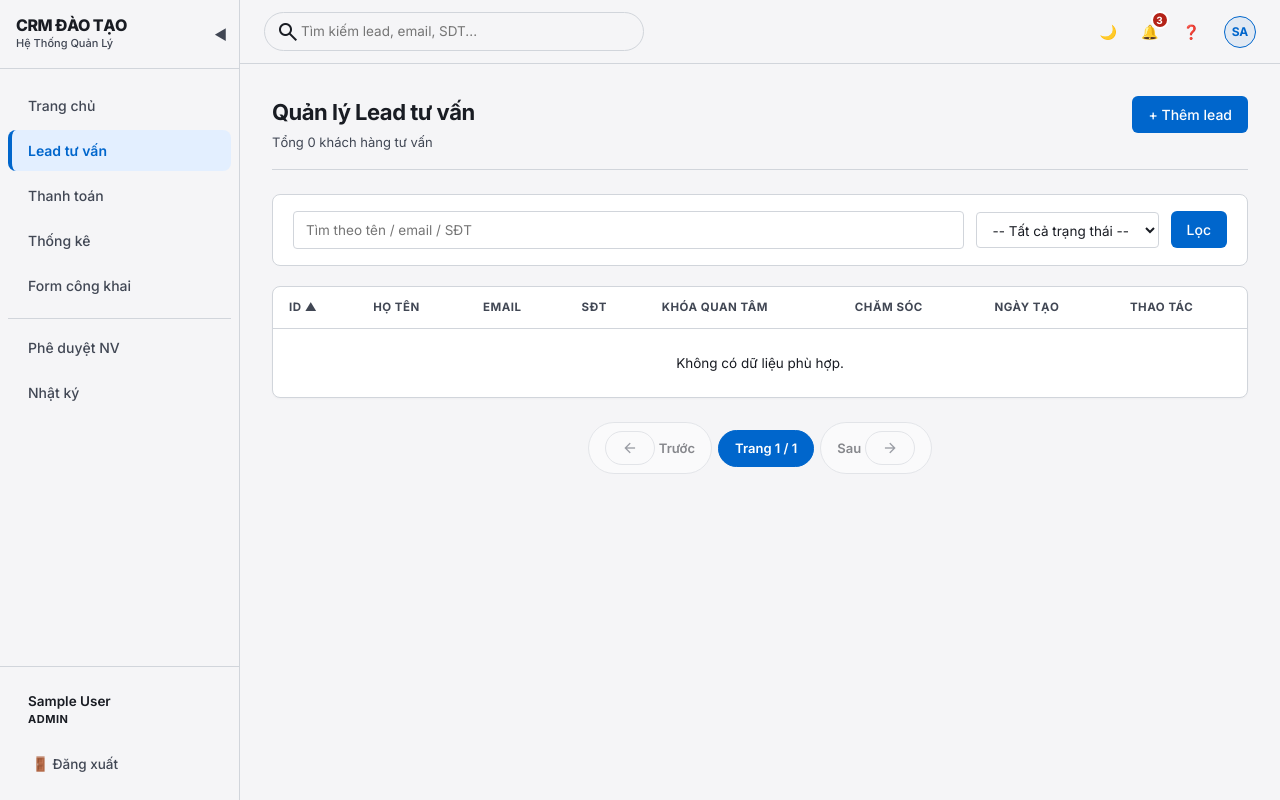
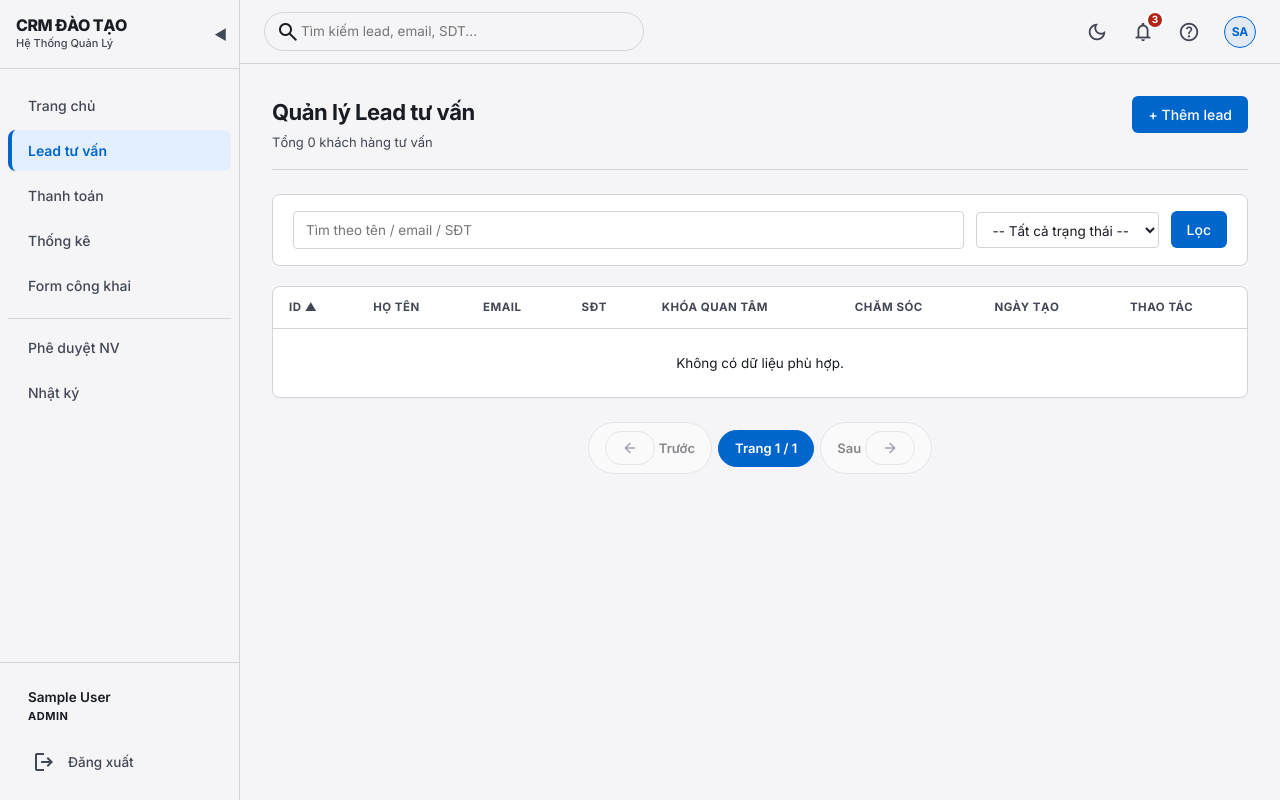
Before and after one commit to qanh-khtn/lab06-mini-training-final, a PHP site: page /leads/ in a window 1280 px wide. Run offline with PHP 8.4, Linux system fonts and the light colour scheme; the visitor is signed in with stand-in values (Sample User, id 1); data that the repository does not hold is empty.

Commit message:
fix(layout): revert topbar icons, remove emoji from help modal text
- Restore Material Symbols icons to topbar buttons (theme, notification, help, menu)
- Remove emoji from help modal content headings
- Keep text-only design in sidebar (no icons)
- Help modal now cleaner without emoji decoration

```diff
--- a/views/layout.php
+++ b/views/layout.php
@@ -85,7 +85,8 @@ $showSidebar = is_logged_in() && !in_array($currentPath, ['/login', '/register',
             <form method="POST" action="/logout" id="logout-form">
                 <input type="hidden" name="csrf_token" value="<?= h(csrf_token()) ?>">
                 <button type="submit" class="logout-link">
-                    <span>🚪 Đăng xuất</span>
+                    <span class="material-symbols-outlined">logout</span>
+                    <span>Đăng xuất</span>
                 </button>
             </form>
         </div>
@@ -102,7 +103,7 @@ $showSidebar = is_logged_in() && !in_array($currentPath, ['/login', '/register',
         <header class="topbar">
             <div class="topbar-left">
                 <button class="menu-toggle" id="menu-toggle" aria-label="Toggle Menu">
-                    ☰
+                    <span class="material-symbols-outlined">menu</span>
                 </button>
                 <div class="topbar-search" id="quick-search-form">
                     <span class="material-symbols-outlined">search</span>
@@ -112,15 +113,15 @@ $showSidebar = is_logged_in() && !in_array($currentPath, ['/login', '/register',
             </div>
             <div class="topbar-right">
                 <button class="topbar-btn" id="theme-toggle" type="button" title="Chế độ sáng/tối">
-                    <span class="sun-icon">☀️</span>
-                    <span class="moon-icon">🌙</span>
+                    <span class="material-symbols-outlined sun-icon">light_mode</span>
+                    <span class="material-symbols-outlined moon-icon">dark_mode</span>
                 </button>
                 <button class="topbar-btn" id="notif-btn" type="button" title="Thông báo" aria-label="Notifications" style="position:relative;">
-                    🔔
+                    <span class="material-symbols-outlined">notifications</span>
                     <span class="notif-badge">3</span>
                 </button>
                 <button class="topbar-btn" id="help-btn" type="button" title="Trợ giúp" aria-label="Help">
-                    ❓
+                    <span class="material-symbols-outlined">help</span>
                 </button>
                 <div class="user-avatar" title="<?= h($_SESSION['user_name'] ?? '') ?>">
                     <?= h(strtoupper(substr($_SESSION['user_name'] ?? 'U', 0, 2))) ?>
@@ -157,19 +158,19 @@ $showSidebar = is_logged_in() && !in_array($currentPath, ['/login', '/register',
                     <button class="btn-close" type="button">&times;</button>
                 </div>
                 <div class="modal-body">
-                    <h3>📋 Quản lý Lead</h3>
+                    <h3>Quản lý Lead</h3>
                     <p>Sử dụng mục "Lead tư vấn" để xem danh sách khách hàng tiềm năng, cập nhật trạng thái chăm sóc và quản lý thông tin liên hệ.</p>
 
-                    <h3>💳 Thanh toán học phí</h3>
+                    <h3>Thanh toán học phí</h3>
                     <p>Mục "Thanh toán" cho phép bạn ghi lại phiếu thu, theo dõi tình trạng thanh toán và lịch sử giao dịch của các khóa học.</p>
 
-                    <h3>📊 Thống kê & báo cáo</h3>
+                    <h3>Thống kê & báo cáo</h3>
                     <p>Xem các KPI chính, biểu đồ doanh thu, phân bổ lead theo trạng thái và top khóa học được đăng ký nhất trong mục "Thống kê".</p>
 
-                    <h3>🔍 Tìm kiếm nhanh</h3>
+                    <h3>Tìm kiếm nhanh</h3>
                     <p>Sử dụng thanh tìm kiếm ở đầu trang để tìm kiếm lead hoặc thanh toán theo tên, email hoặc số điện thoại.</p>
 
-                    <h3>🌓 Chế độ sáng/tối</h3>
+                    <h3>Chế độ sáng/tối</h3>
                     <p>Nhấp vào nút mặt trăng/mặt trời ở góc phải để chuyển đổi giữa chế độ sáng và tối theo sở thích của bạn.</p>
                 </div>
             </div>
```
